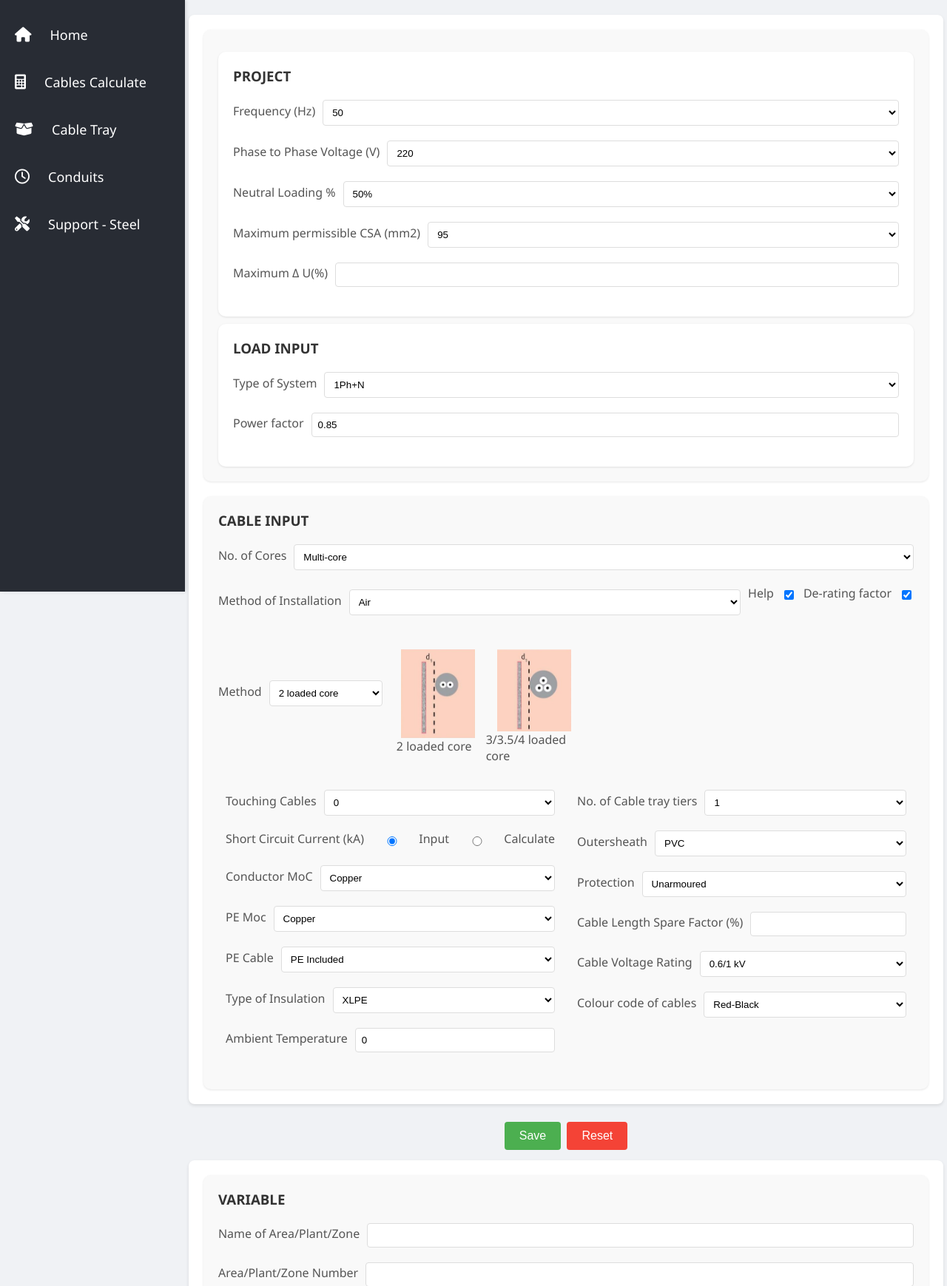
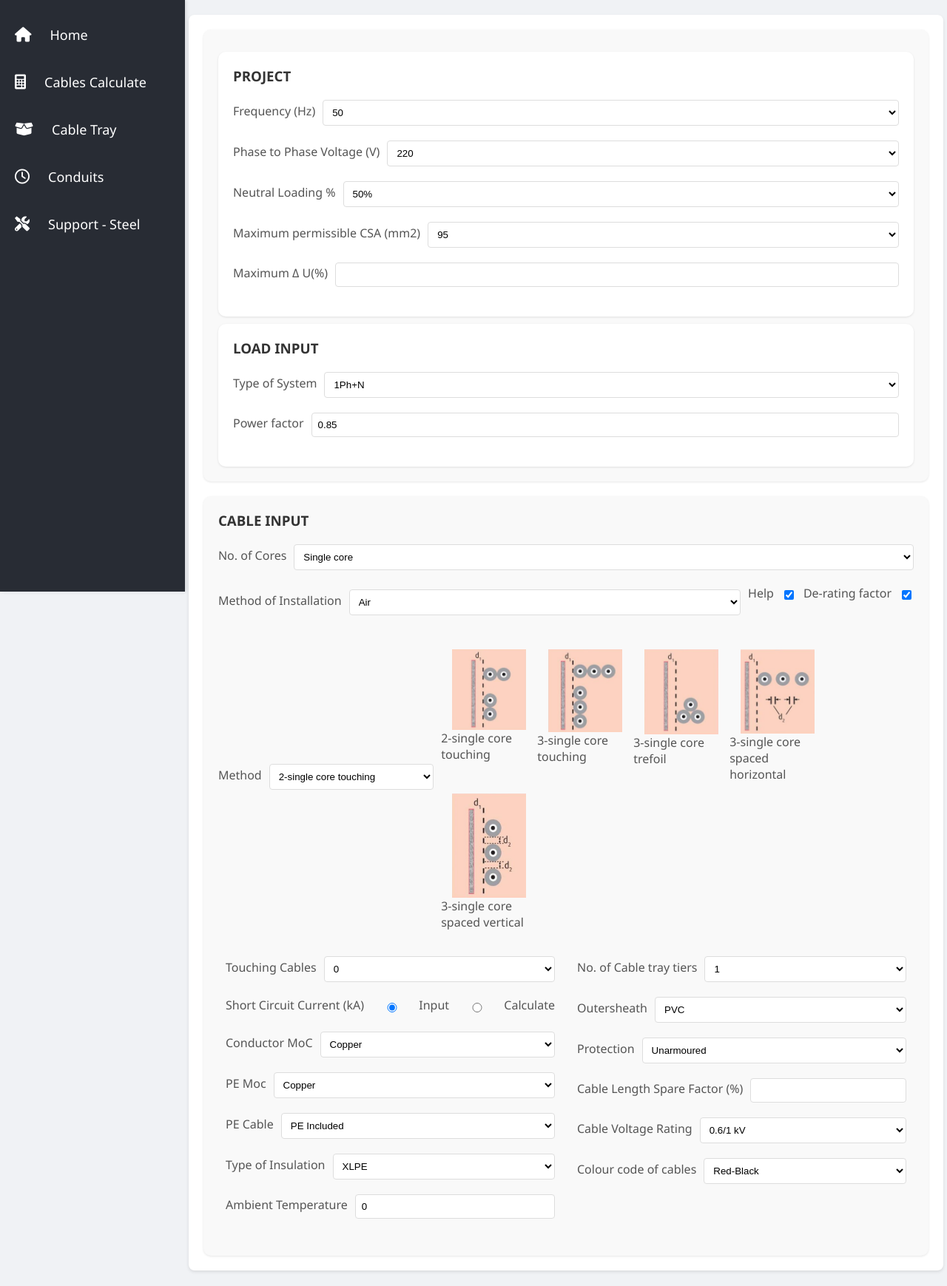
Before and after one commit to BingoBaby/Cable, a Flask app: page /cable-calculate in a window 1280 px wide. Shown: the top 1739 px of the page at 74% size. Run offline with Flask 3, Linux system fonts and the light colour scheme; some libraries are stand-ins or nearby versions.

Commit message:
small update

```diff
--- a/templates/cable-calculate.html
+++ b/templates/cable-calculate.html
@@ -81,8 +81,8 @@
                 <div class="form-group-inline">
                     <label for="cores">No. of Cores</label>
                     <select id="cores">
+                        <option value="single">Single core</option>
                         <option value="multi">Multi-core</option>
-                        <option value="single">Single core</option>
                     </select>
                 </div>
                 <div class="form-group-inline">
```
